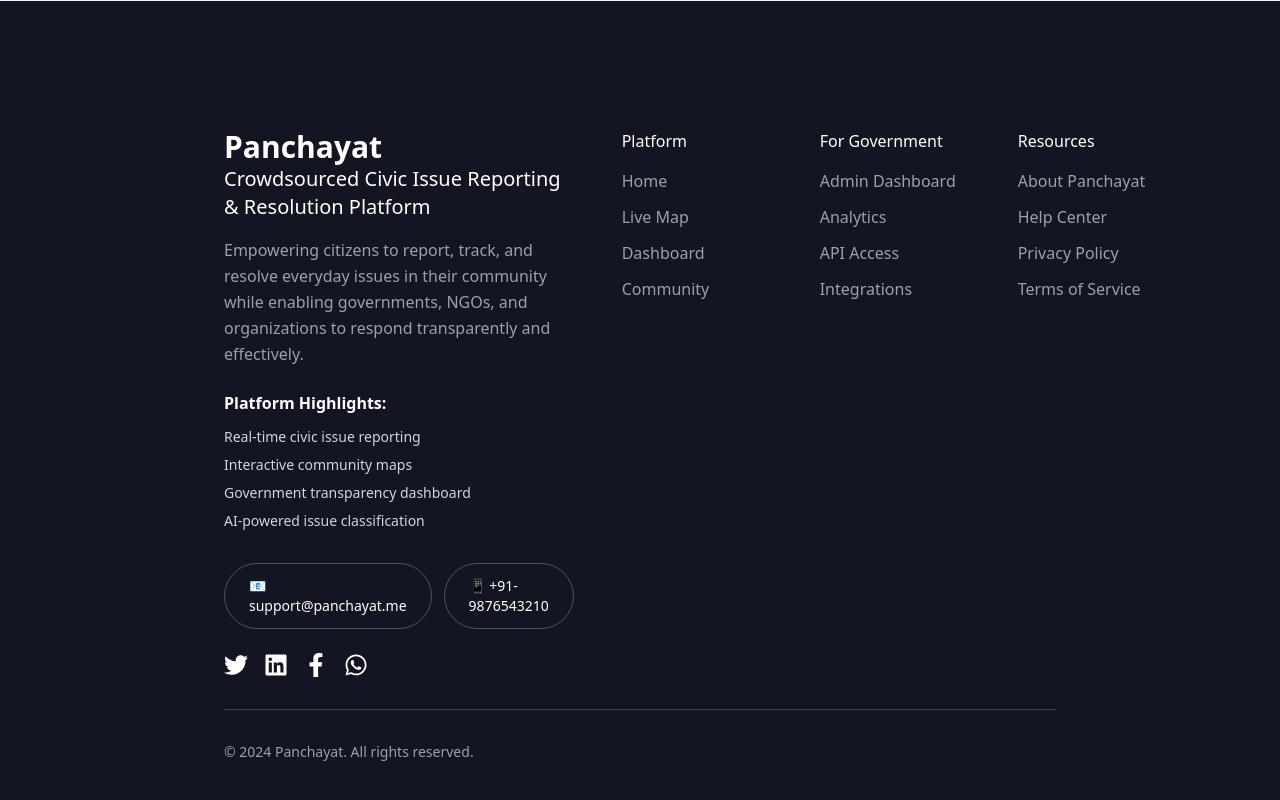
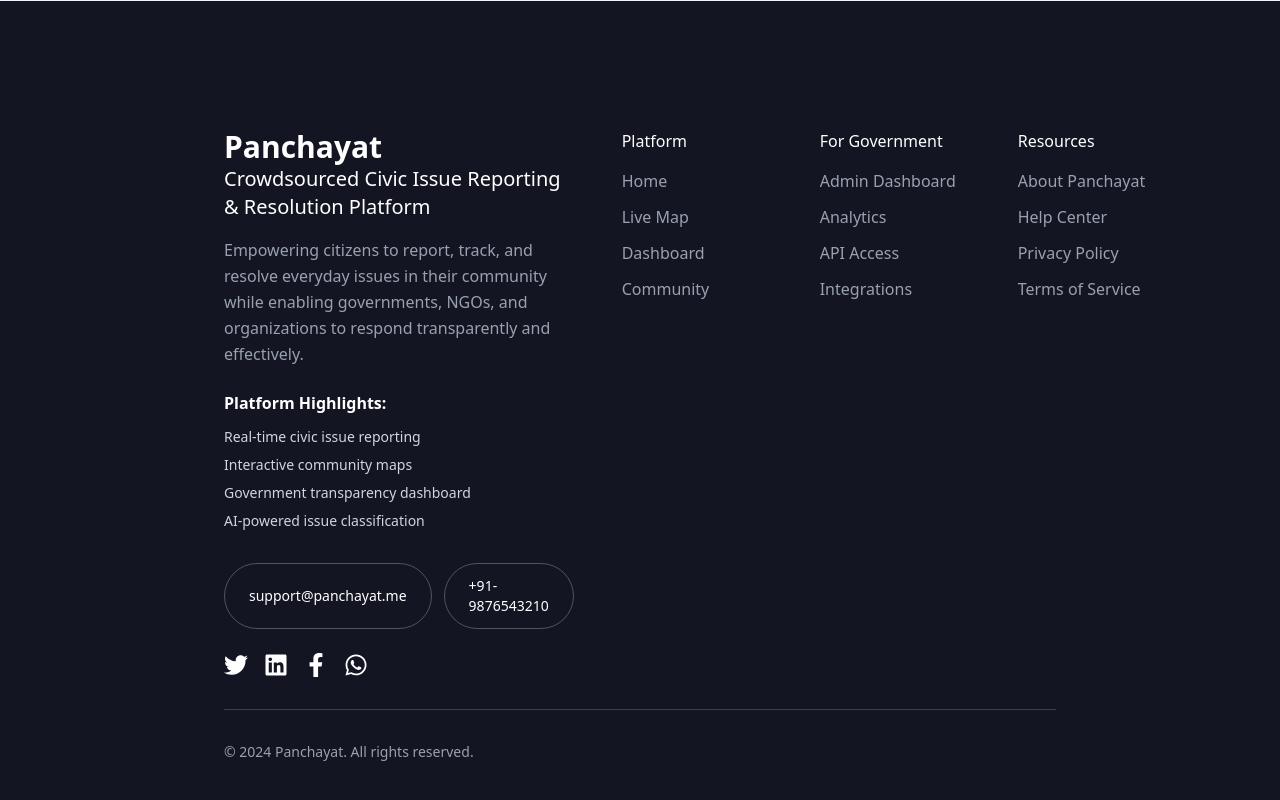
Before and after one commit to ravi-aman/panchayat-frontend, a React (Vite) app: page / in a window 1280 px wide. Shown: the part 6635-7435 px from the top of the page. Built offline with nearby package versions, Linux system fonts and the light colour scheme; no server answers.

Commit message:
addedd meta

```diff
--- a/src/components/landing/Footer.tsx
+++ b/src/components/landing/Footer.tsx
@@ -52,13 +52,13 @@ const Footer = () => {
                 href={`mailto:${PANCHAYAT_BRANDING.contact.email}`}
                 className="border border-gray-600 px-6 py-3 max-sm:px-4 max-sm:py-2 rounded-full text-sm flex items-center hover:bg-blue-600 hover:border-blue-600 transition-colors"
               >
-                📧 {PANCHAYAT_BRANDING.contact.email}
+                 {PANCHAYAT_BRANDING.contact.email}
               </a>
               <a
                 href={`tel:${PANCHAYAT_BRANDING.contact.phone}`}
                 className="border border-gray-600 px-6 py-3 max-sm:px-4 max-sm:py-2 rounded-full text-sm flex items-center hover:bg-green-600 hover:border-green-600 transition-colors"
               >
-                📱 {PANCHAYAT_BRANDING.contact.phone}
+                {PANCHAYAT_BRANDING.contact.phone}
               </a>
             </div>
 
```
